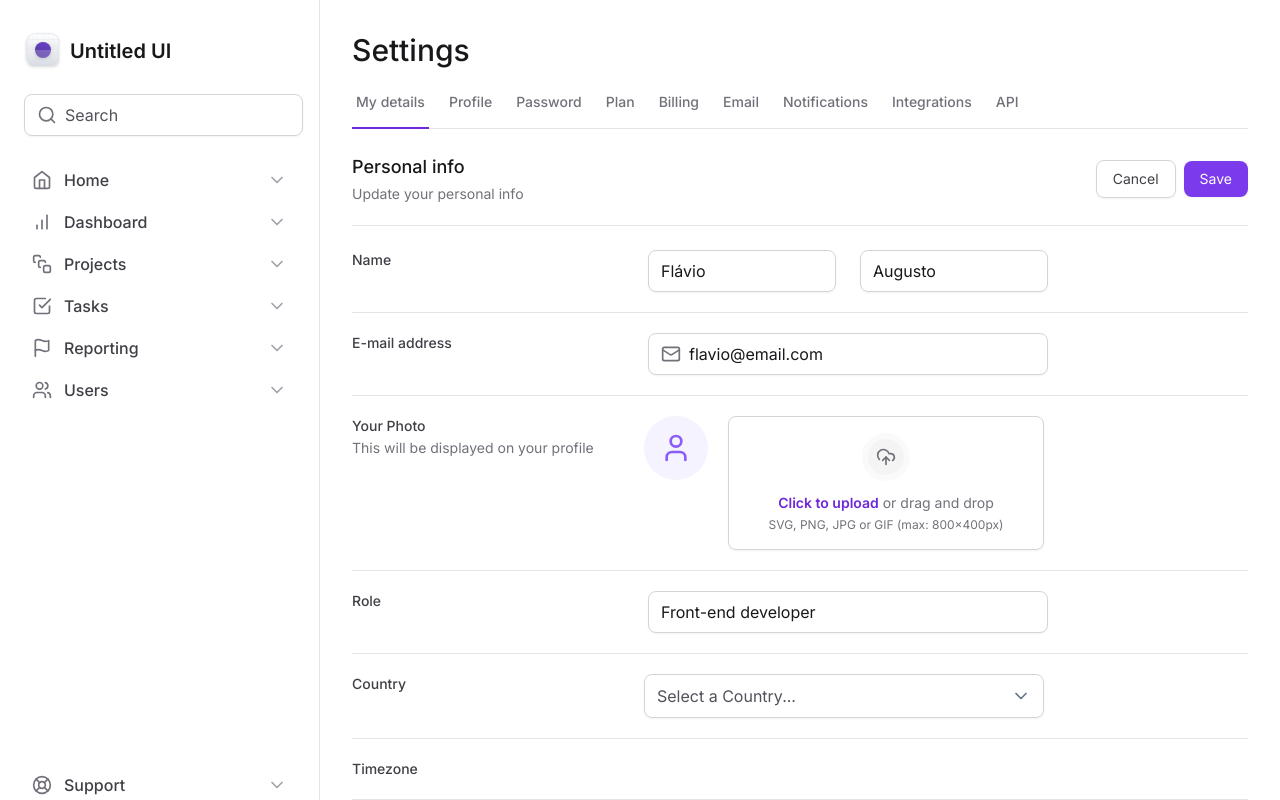
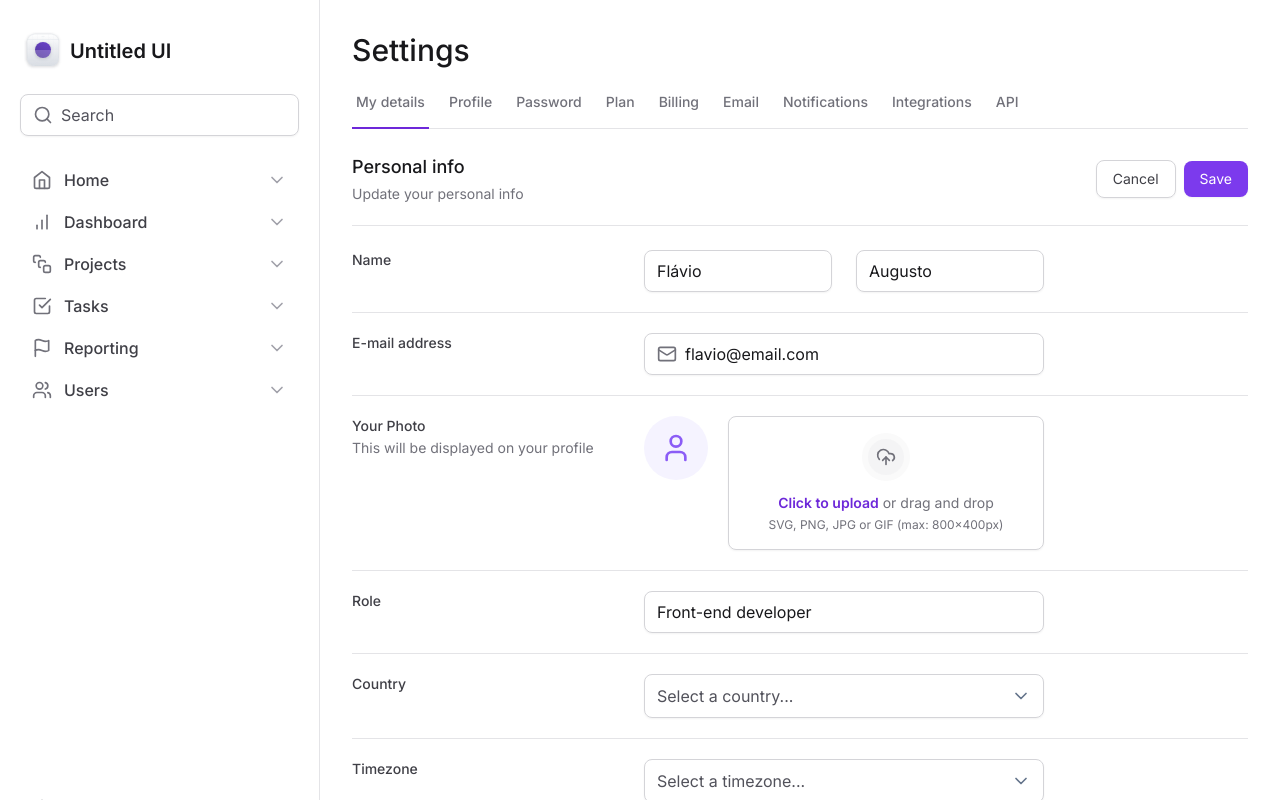
Before and after one commit to flavioaugusto1/tailwind-project, a Next.js app: page / in a window 1280 px wide. Shown: the top 800 px of the page. Built offline with nearby package versions, Linux system fonts and the light colour scheme.

Commit message:
feat(layout): agora está aparecendo o select de timezone

```diff
--- a/src/app/page.tsx
+++ b/src/app/page.tsx
@@ -3,6 +3,7 @@ import * as Input from '@/components/Input'
 import * as FileInput from '@/components/Form/FileInput'
 import { Mail } from 'lucide-react'
 import { Select } from '@/components/Form/Select'
+import { SelectItem } from '@/components/Form/Select/SelectItem'
 
 export default function Home() {
   return (
@@ -112,7 +113,11 @@ export default function Home() {
             >
               Country
             </label>
-            <Select />
+            <Select placeholder="Select a country...">
+              <SelectItem value="br" text="Brazil" />
+              <SelectItem value="pt" text="Portugal" />
+              <SelectItem value="us" text="United States" />
+            </Select>
           </div>
 
           <div className="grid grid-cols-form gap-3 pt-5">
@@ -122,7 +127,13 @@ export default function Home() {
             >
               Timezone
             </label>
-            <div />
+            <Select placeholder="Select a timezone...">
+              <SelectItem
+                value="utc8"
+                text="Pacific Standard Time (PST) (UTC-08:00)"
+              />
+              <SelectItem value="utc3" text="America São Paulo (UTC-03:00)" />
+            </Select>
           </div>
 
           <div className="grid grid-cols-form gap-3 pt-5">
--- a/src/components/Form/Select.tsx
+++ /dev/null
@@ -1,56 +0,0 @@
-'use client'
-import * as SelectPrimitive from '@radix-ui/react-select'
-import { Check, ChevronDown } from 'lucide-react'
-
-export interface SelectProps {}
-
-export function Select(props: SelectProps) {
-  return (
-    <SelectPrimitive.Root>
-      <SelectPrimitive.Trigger className=" flex h-11 w-full items-center justify-between gap-2 rounded-lg border border-zinc-300 px-3 py-2 shadow-sm data-[placeholder]:text-zinc-600">
-        <SelectPrimitive.Value
-          placeholder="Select a Country..."
-          className="text-black"
-        />
-        <SelectPrimitive.Icon>
-          <ChevronDown className="h5 w-5 text-slate-500" />
-        </SelectPrimitive.Icon>
-      </SelectPrimitive.Trigger>
-
-      <SelectPrimitive.Portal>
-        <SelectPrimitive.Content
-          side="bottom"
-          position="popper"
-          className="z-10 w-[--radix-select-trigger-width] overflow-hidden rounded-lg border border-zinc-300 bg-white"
-          sideOffset={8}
-        >
-          <SelectPrimitive.Viewport>
-            <SelectPrimitive.Item
-              value="br"
-              className="flex items-center justify-between gap-2 px-3 py-2.5 outline-none data-[highlighted]:bg-zinc-100"
-            >
-              <SelectPrimitive.ItemText className="text-black">
-                Brazil
-              </SelectPrimitive.ItemText>
-              <SelectPrimitive.ItemIndicator>
-                <Check className="h-4 w-4 text-violet-500" />
-              </SelectPrimitive.ItemIndicator>
-            </SelectPrimitive.Item>
-
-            <SelectPrimitive.Item
-              value="us"
-              className="data-[highlighted]: flex items-center justify-between gap-2 bg-zinc-50 px-3 py-2.5 outline-none"
-            >
-              <SelectPrimitive.ItemText className="text-black">
-                United States
-              </SelectPrimitive.ItemText>
-              <SelectPrimitive.ItemIndicator>
-                <Check className="h-4 w-4 text-violet-500" />
-              </SelectPrimitive.ItemIndicator>
-            </SelectPrimitive.Item>
-          </SelectPrimitive.Viewport>
-        </SelectPrimitive.Content>
-      </SelectPrimitive.Portal>
-    </SelectPrimitive.Root>
-  )
-}
--- /dev/null
+++ b/src/components/Form/Select/SelectItem.tsx
@@ -0,0 +1,21 @@
+'use client'
+import * as Select from '@radix-ui/react-select'
+import { Check } from 'lucide-react'
+
+export type SelectItemProps = Select.SelectItemProps & {
+  text: string
+}
+
+export function SelectItem({ text, ...props }: SelectItemProps) {
+  return (
+    <Select.Item
+      className="flex items-center justify-between gap-2 px-3 py-2.5 outline-none data-[highlighted]:bg-zinc-100"
+      {...props}
+    >
+      <Select.ItemText className="text-black">{text}</Select.ItemText>
+      <Select.ItemIndicator>
+        <Check className="h-4 w-4 text-violet-500" />
+      </Select.ItemIndicator>
+    </Select.Item>
+  )
+}
--- /dev/null
+++ b/src/components/Form/Select/index.tsx
@@ -0,0 +1,36 @@
+'use client'
+import * as SelectPrimitive from '@radix-ui/react-select'
+import { ChevronDown } from 'lucide-react'
+import { ReactNode } from 'react'
+
+export interface SelectProps {
+  children: ReactNode
+  placeholder: string
+}
+
+export function Select({ placeholder, children }: SelectProps) {
+  return (
+    <SelectPrimitive.Root>
+      <SelectPrimitive.Trigger className=" flex h-11 w-full items-center justify-between gap-2 rounded-lg border border-zinc-300 px-3 py-2 shadow-sm data-[placeholder]:text-zinc-600">
+        <SelectPrimitive.Value
+          placeholder={placeholder}
+          className="text-black"
+        />
+        <SelectPrimitive.Icon>
+          <ChevronDown className="h5 w-5 text-slate-500" />
+        </SelectPrimitive.Icon>
+      </SelectPrimitive.Trigger>
+
+      <SelectPrimitive.Portal>
+        <SelectPrimitive.Content
+          side="bottom"
+          position="popper"
+          className="z-10 w-[--radix-select-trigger-width] overflow-hidden rounded-lg border border-zinc-300 bg-white"
+          sideOffset={8}
+        >
+          <SelectPrimitive.Viewport>{children}</SelectPrimitive.Viewport>
+        </SelectPrimitive.Content>
+      </SelectPrimitive.Portal>
+    </SelectPrimitive.Root>
+  )
+}
--- a/src/components/Input.tsx
+++ b/src/components/Input.tsx
@@ -22,7 +22,7 @@ type InputRootProps = ComponentProps<'div'>
 export function Root(props: InputRootProps) {
   return (
     <div
-      className="mx-1 flex w-full items-center gap-2 rounded-lg border border-zinc-300 px-3 py-2 shadow-sm"
+      className="flex w-full items-center gap-2 rounded-lg border border-zinc-300 px-3 py-2 shadow-sm"
       {...props}
     />
   )
```
